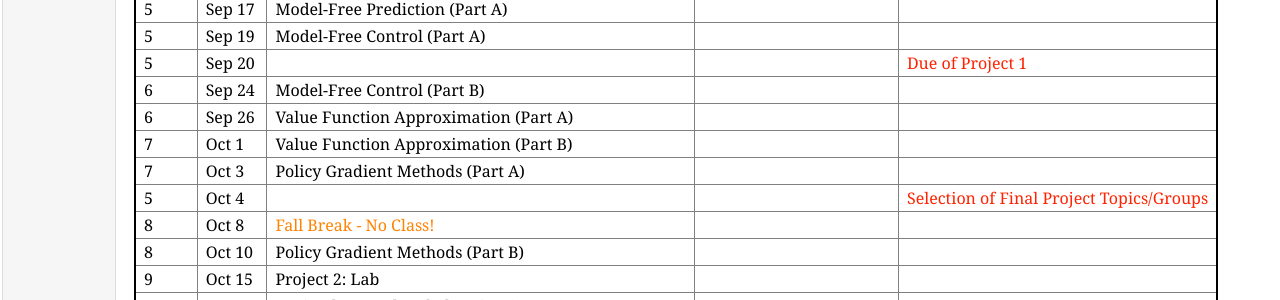
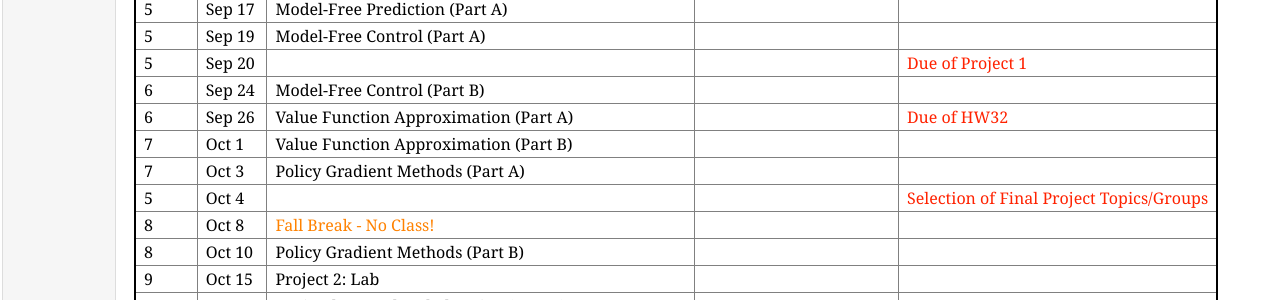
Before and after one commit to lnnx2006/lnnx2006.github.io, a Jekyll site: the page teaching/ece517_fall24/schedule.html, which Jekyll copies as it is, in a window 1280 px wide. Shown: the part 323-623 px from the top of the page. Built offline with Jekyll 4.4.1, drawn with Linux system fonts in a browser that asks for light colours.

Commit message:
edited schedule

```diff
--- a/teaching/ece517_fall24/schedule.html
+++ b/teaching/ece517_fall24/schedule.html
@@ -148,7 +148,8 @@
                         <td class="c1">Sep 26 </td>
                         <td class="c2">Value Function Approximation (Part A)</td>
                         <td class="c3"> </td>
-                        <td class="c4"> </td>
+                        <td class="c4"
+                            style="color:#ff2200">Due of HW32</td>
                     </tr>
 
                     <!-- WEEK 7 -->
```
